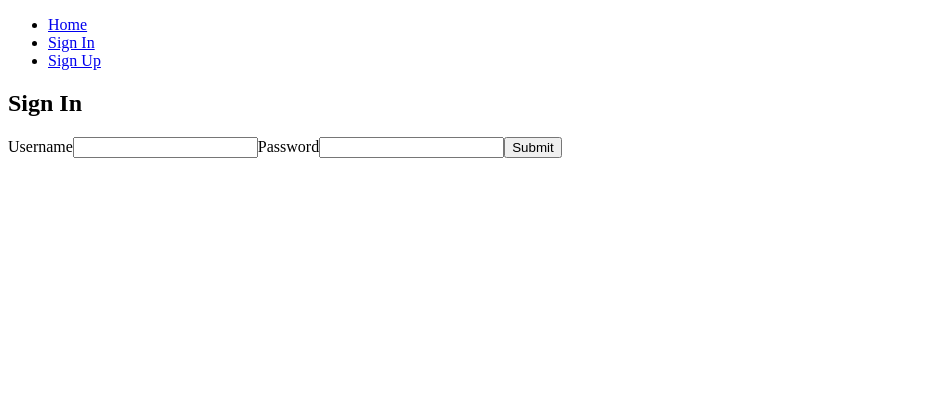
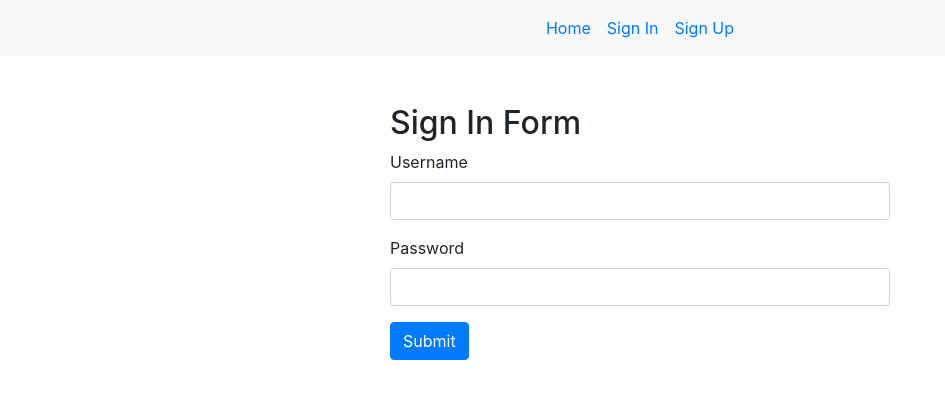
Before and after one commit to tonyvugithub/dataraction_test, a React (Create React App) app: page /auth/signin in a window 1280 px wide. Shown: the top 398 px of the page, without its empty margins (0-945 px from the left). Built offline with nearby package versions, Linux system fonts and the light colour scheme.

Commit message:
Added UI

```diff
--- a/package.json
+++ b/package.json
@@ -8,6 +8,7 @@
     "@testing-library/react": "^9.3.2",
     "@testing-library/user-event": "^7.1.2",
     "bcryptjs": "^2.4.3",
+    "node-sass": "^4.14.1",
     "react": "^16.14.0",
     "react-dom": "^16.14.0",
     "react-redux": "^7.2.1",
--- a/public/index.html
+++ b/public/index.html
@@ -1,20 +1,42 @@
 <!DOCTYPE html>
 <html lang="en">
+
 <head>
   <meta charset="utf-8" />
-    <link rel="icon" href="%PUBLIC_URL%/favicon.ico" />
-    <meta name="viewport" content="width=device-width, initial-scale=1" />
-    <meta name="theme-color" content="#000000" />
+  <link
+    rel="icon"
+    href="%PUBLIC_URL%/favicon.ico"
+  />
+  <meta
+    name="viewport"
+    content="width=device-width, initial-scale=1"
+  />
+  <meta
+    name="theme-color"
+    content="#000000"
+  />
   <meta
     name="description"
     content="Web site created using create-react-app"
   />
-    <link rel="apple-touch-icon" href="%PUBLIC_URL%/logo192.png" />
+  <link
+    rel="apple-touch-icon"
+    href="%PUBLIC_URL%/logo192.png"
+  />
   <!--
       manifest.json provides metadata used when your web app is installed on a
       user's mobile device or desktop. See https://developers.google.com/web/fundamentals/web-app-manifest/
     -->
-    <link rel="manifest" href="%PUBLIC_URL%/manifest.json" />
+  <link
+    rel="manifest"
+    href="%PUBLIC_URL%/manifest.json"
+  />
+  <link
+    rel="stylesheet"
+    href="https://cdn.jsdelivr.net/npm/bootstrap@4.5.3/dist/css/bootstrap.min.css"
+    integrity="sha384-TX8t27EcRE3e/ihU7zmQxVncDAy5uIKz4rEkgIXeMed4M0jlfIDPvg6uqKI2xXr2"
+    crossorigin="anonymous"
+  >
   <!--
       Notice the use of %PUBLIC_URL% in the tags above.
       It will be replaced with the URL of the `public` folder during the build.
@@ -26,6 +48,7 @@
     -->
   <title>React App</title>
 </head>
+
 <body>
   <noscript>You need to enable JavaScript to run this app.</noscript>
   <div id="root"></div>
@@ -39,5 +62,16 @@
       To begin the development, run `npm start` or `yarn start`.
       To create a production bundle, use `npm run build` or `yarn build`.
     -->
+  <script
+    src="https://code.jquery.com/jquery-3.5.1.slim.min.js"
+    integrity="sha384-DfXdz2htPH0lsSSs5nCTpuj/zy4C+OGpamoFVy38MVBnE+IbbVYUew+OrCXaRkfj"
+    crossorigin="anonymous"
+  ></script>
+  <script
+    src="https://cdn.jsdelivr.net/npm/bootstrap@4.5.3/dist/js/bootstrap.bundle.min.js"
+    integrity="sha384-ho+j7jyWK8fNQe+A12Hb8AhRq26LrZ/JpcUGGOn+Y7RsweNrtN/tE3MoK7ZeZDyx"
+    crossorigin="anonymous"
+  ></script>
 </body>
+
 </html>
--- a/src/components/App.js
+++ b/src/components/App.js
@@ -1,7 +1,7 @@
 import React, { useEffect } from 'react';
 import { Switch, Route, Redirect } from 'react-router-dom';
 import Layout from '../hoc/Layout';
-import Main from '../pages/Index';
+import Main from '../pages/Index/Index';
 import Authenticate from '../pages/Authenticate';
 import { useDispatch } from 'react-redux';
 import { validateExistingToken } from '../features/authenticate/authSlice';
--- a/src/components/Authenticate/Signin.js
+++ b/src/components/Authenticate/Signin.js
@@ -1,6 +1,7 @@
 import React, { useState } from 'react';
 import { useSelector, useDispatch } from 'react-redux';
 import { signin, selectAuthState } from '../../features/authenticate/authSlice';
+import Spinner from '../UI/Spinner/Spinner';
 
 export default () => {
   const [username, setUsername] = useState('');
@@ -8,32 +9,50 @@ export default () => {
 
   const dispatch = useDispatch();
 
-  const { error } = useSelector(selectAuthState);
+  const { error, loading } = useSelector(selectAuthState);
 
   const onSubmit = (e) => {
     e.preventDefault();
     dispatch(signin({ username, password }));
+    setUsername('');
+    setPassword('');
   };
 
   const errorMessage = <div>{error}</div>;
   return (
-    <div>
-      <h2>Sign In</h2>
+    <div className="mt-5 mx-auto" style={{ maxWidth: '500px' }}>
+      {loading ? (
+        <Spinner />
+      ) : (
+        <>
+          <h2>Sign In Form</h2>
           <form onSubmit={onSubmit}>
-        <label>Username</label>
+            <div className="form-group">
+              <label for="username">Username</label>
               <input
+                className="form-control"
                 type="text"
                 name="username"
+                id="username"
                 onChange={(e) => setUsername(e.target.value)}
               ></input>
-        <label>Password</label>
+            </div>
+            <div className="form-group">
+              <label for="password">Password</label>
               <input
+                className="form-control"
                 type="password"
                 name="password"
+                id="password"
                 onChange={(e) => setPassword(e.target.value)}
               ></input>
-        <button>Submit</button>
+            </div>
+            <button type="submit" class="btn btn-primary">
+              Submit
+            </button>
           </form>
+        </>
+      )}
       {error && errorMessage}
     </div>
   );
--- a/src/components/Authenticate/Signup.js
+++ b/src/components/Authenticate/Signup.js
@@ -1,6 +1,7 @@
 import React, { useState } from 'react';
 import { useSelector, useDispatch } from 'react-redux';
 import { signup, selectAuthState } from '../../features/authenticate/authSlice';
+import Spinner from '../UI/Spinner/Spinner';
 
 export default () => {
   const [username, setUsername] = useState('');
@@ -8,7 +9,7 @@ export default () => {
 
   const dispatch = useDispatch();
 
-  const { error } = useSelector(selectAuthState);
+  const { error, loading } = useSelector(selectAuthState);
 
   const onSubmit = (e) => {
     e.preventDefault();
@@ -20,23 +21,39 @@ export default () => {
   const errorMessage = <div>{error}</div>;
 
   return (
-    <div>
-      <h2>Sign up</h2>
+    <div className="mt-5 mx-auto" style={{ maxWidth: '500px' }}>
+      {loading ? (
+        <Spinner />
+      ) : (
+        <>
+          <h2>Sign Up Form</h2>
           <form onSubmit={onSubmit}>
-        <label>Username</label>
+            <div className="form-group">
+              <label for="username">Username</label>
               <input
+                className="form-control"
                 type="text"
                 name="username"
+                id="username"
                 onChange={(e) => setUsername(e.target.value)}
               ></input>
-        <label>Password</label>
+            </div>
+            <div className="form-group">
+              <label for="password">Password</label>
               <input
+                className="form-control"
                 type="password"
                 name="password"
+                id="password"
                 onChange={(e) => setPassword(e.target.value)}
               ></input>
-        <button>Submit</button>
+            </div>
+            <button type="submit" class="btn btn-primary">
+              Submit
+            </button>
           </form>
+        </>
+      )}
       {error && errorMessage}
     </div>
   );
--- a/src/components/NavBar/NavBar.js
+++ b/src/components/NavBar/NavBar.js
@@ -6,25 +6,42 @@ export default (props) => {
   const { token } = useSelector(selectAuthState);
   return (
     <header>
-      <ul>
-        <li>
+      <nav className="navbar navbar-expand-lg navbar-light bg-light ">
+        <div className="mx-lg-auto">
+          <button
+            className="navbar-toggler"
+            type="button"
+            data-toggle="collapse"
+            data-target="#navbarNavAltMarkup"
+            aria-controls="navbarNavAltMarkup"
+            aria-expanded="false"
+            aria-label="Toggle navigation"
+          >
+            <span className="navbar-toggler-icon"></span>
+          </button>
+          <div className="collapse navbar-collapse" id="navbarNavAltMarkup">
+            <div className="navbar-nav">
+              <div className="nav-link">
                 <NavLink to="/">Home</NavLink>
-        </li>
+              </div>
               {!token ? (
                 <>
-            <li>
+                  <div className="nav-link">
                     <NavLink to="/auth/signin">Sign In</NavLink>
-            </li>
-            <li>
+                  </div>
+                  <div className="nav-link">
                     <NavLink to="/auth/signup">Sign Up</NavLink>
-            </li>
+                  </div>
                 </>
               ) : (
-          <li>
+                <div className="nav-link">
                   <NavLink to="/auth/signout">Sign Out</NavLink>
-          </li>
+                </div>
               )}
-      </ul>
+            </div>
+          </div>
+        </div>
+      </nav>
     </header>
   );
 };
--- /dev/null
+++ b/src/components/UI/Spinner/Spinner.js
@@ -0,0 +1,9 @@
+import React from 'react';
+
+export default () => {
+  return (
+    <div className="spinner-border text-primary" role="status">
+      <span className="sr-only">Loading...</span>
+    </div>
+  );
+};
--- a/src/features/authenticate/authSlice.js
+++ b/src/features/authenticate/authSlice.js
@@ -40,14 +40,19 @@ export const authSlice = createSlice({
 // Supposedly async functions
 export const signin = (data) => async (dispatch) => {
   dispatch(authStart());
-  // This simulate a check to server to see if there is a user
-  const user = JSON.parse(localStorage.getItem(data.username));
+  try {
+    // This simulate a check to server to see if there is a user
+    const user = JSON.parse(localStorage.getItem(data.username));
 
-  // Compare the password
-  const match = await bcrypt.compare(data.password, user.password);
+    if (!user) {
+      throw new Error('Invalid credentials!');
+    }
 
-  // Assume this could throw error, simulate a call to database
-  try {
+    // Compare the password
+    const match = await bcrypt.compare(data.password, user.password);
+    console.log(match);
+
+    // Assume this could throw error, simulate a call to database
     if (match) {
       // Simulate response time of 1500 ms
       setTimeout(() => {
@@ -59,7 +64,6 @@ export const signin = (data) => async (dispatch) => {
       throw new Error('Invalid credentials!');
     }
   } catch (err) {
-    console.log(err.message);
     dispatch(authFail({ error: err.message }));
   }
 };
--- a/src/hoc/Layout.js
+++ b/src/hoc/Layout.js
@@ -5,7 +5,7 @@ export default (props) => {
   return (
     <>
       <NavBar></NavBar>
-      <main>{props.children}</main>
+      <main className="container">{props.children}</main>
     </>
   );
 };
--- a/src/pages/Index.js
+++ /dev/null
@@ -1,15 +0,0 @@
-import React from 'react';
-import { useSelector } from 'react-redux';
-import { selectAuthState } from '../features/authenticate/authSlice';
-export default () => {
-  const { username } = useSelector(selectAuthState);
-  return (
-    <>
-      {username ? (
-        <div>Welcome my master {username}</div>
-      ) : (
-        <div>I'm currently free and not belong to anyone</div>
-      )}
-    </>
-  );
-};
--- /dev/null
+++ b/src/pages/Index/Index.js
@@ -0,0 +1,28 @@
+import React from 'react';
+import { useSelector } from 'react-redux';
+import { selectAuthState } from '../../features/authenticate/authSlice';
+import classes from './Index.module.scss';
+
+export default () => {
+  const { username } = useSelector(selectAuthState);
+  return (
+    <>
+      {username ? (
+        <div className={'mt-5 ' + classes.welcome}>
+          <h2>
+            Welcome my master{' '}
+            <span className="text-primary">{username.toUpperCase()}</span>
+          </h2>
+          <p className="text-success">Tony is good. Let's hire him!</p>
+        </div>
+      ) : (
+        <div className={'mt-5 ' + classes.initial}>
+          <h2>I'm currently free and not belong to anyone</h2>
+          <p className="mt-3 text-danger">
+            Tony is not hired yet. Finger Crossed!
+          </p>
+        </div>
+      )}
+    </>
+  );
+};
--- /dev/null
+++ b/src/pages/Index/Index.module.scss
@@ -0,0 +1,9 @@
+.welcome {
+  margin: 0 auto;
+  text-align: center;
+}
+
+.initial {
+  margin: 0 auto;
+  text-align: center;
+}
```
Also changed, not shown: 1 other file (tests, documents, lock files or other folders). Lines whose indentation alone changed are shown as unchanged.
